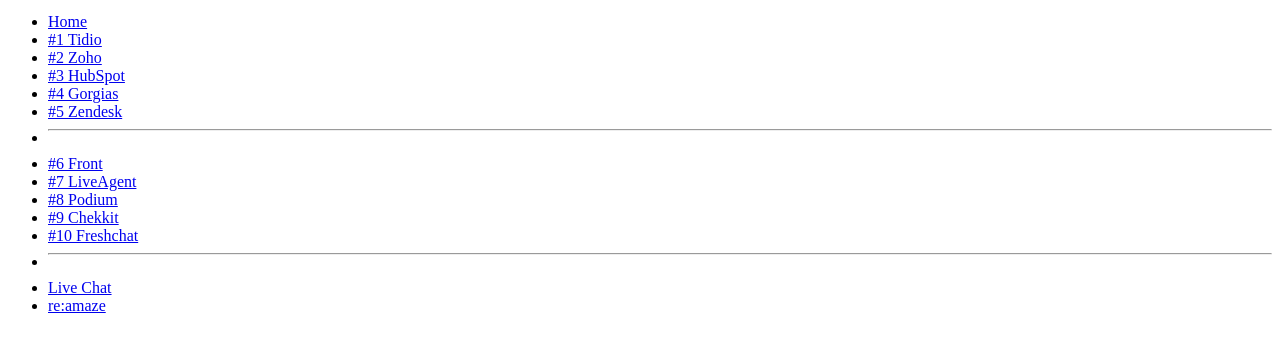
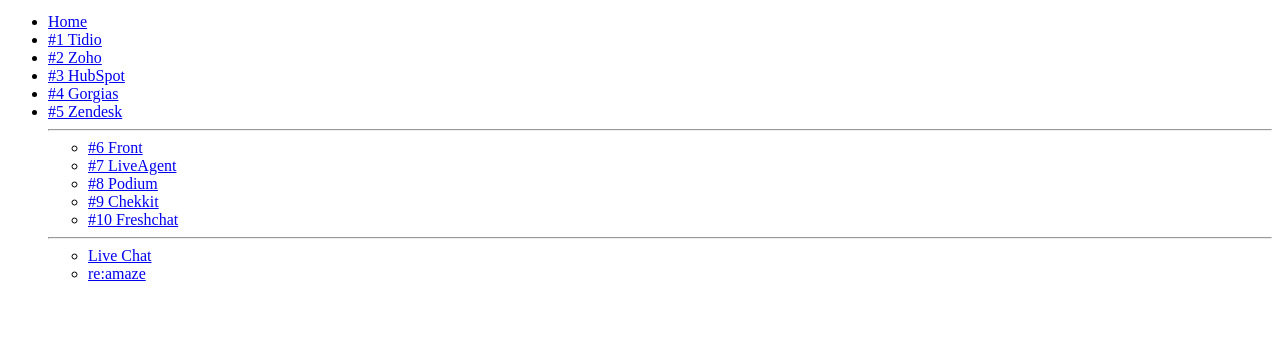
Before and after one commit to ibehtear/ibehtear.github.io, a plain HTML site: page gorgias.html in a window 1280 px wide. Shown: the part 101-450 px from the top of the page. Drawn offline with Linux system fonts and the light colour scheme.

Commit message:
Fixing the nav

```diff
--- a/gorgias.html
+++ b/gorgias.html
@@ -20,16 +20,20 @@
         <li><a href="hubspot">#3 HubSpot</a></li>
         <li><a href="gorgias">#4 Gorgias</a></li>
         <li><a href="zendesk">#5 Zendesk</a></li>
-        <li><hr></li>
+        <hr>
+        <ul>
             <li><a href="front">#6 Front</a></li>
             <li><a href="liveagent">#7 LiveAgent</a></li>
             <li><a href="podium">#8 Podium</a></li>
             <li><a href="Chekkit">#9 Chekkit</a></li>
             <li><a href="Freshchat">#10 Freshchat</a></li>
-        <li><hr></li>
+        </ul>
+        <hr>
         <!-- Unranked -->
+        <ul>
             <li><a href="livechat">Live Chat</a></li>
             <li><a href="reamaze">re:amaze</a></li>
+        </ul>
     </ul>
     <!--Gorgias Chat Widget Start-->
     <script id="gorgias-chat-widget-install-v2"
```
Also changed, not shown: hubspot.html (+6 -2 lines), index.html (+6 -2 lines), livechat.html (+6 -2 lines), podium.html (+6 -2 lines), reamaze.html (+6 -2 lines), tidio.html (+6 -2 lines), zendesk.html (+6 -2 lines), zoho.html (+6 -2 lines). Lines whose indentation alone changed are shown as unchanged.
